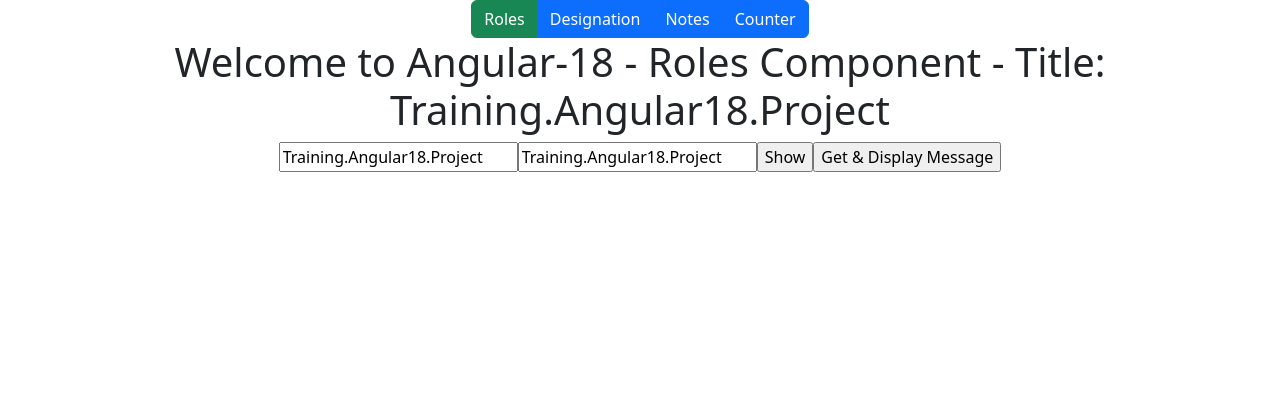
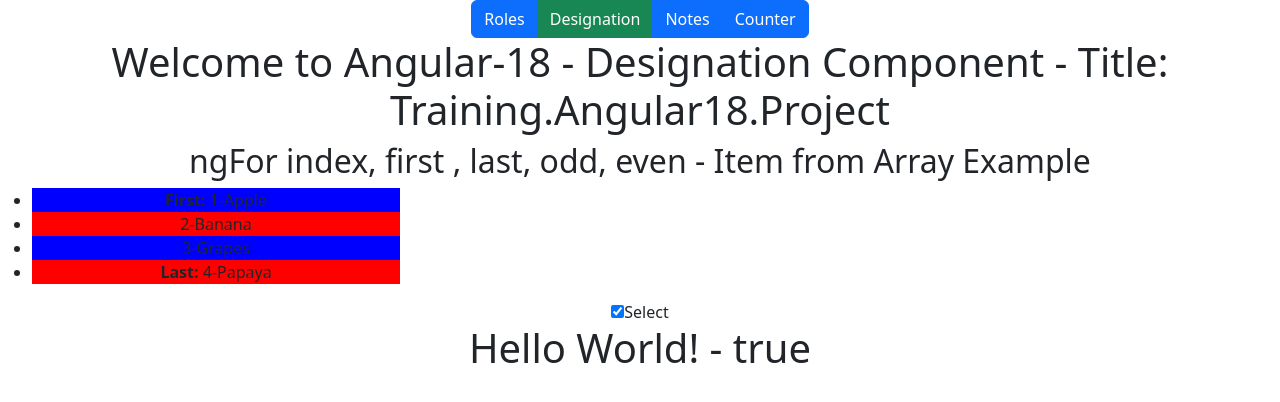
Before and after one commit to moh-faisal85/AngularJS, an Angular app in the folder Training.Angular18.Project/: page / in a window 1280 px wide. Shown: the top 402 px of the page. Built offline with nearby package versions, Linux system fonts and the light colour scheme.

Commit message:
Angular-18-Training-Set Designation Page as default by adjusting value in master component - ngIf - Show / Hide element based on variable - two way binding using checkbox Note: for 'ngIf' need to import 'FormsModule' in respective component

```diff
--- a/Training.Angular18.Project/src/app/components/designation/designation.component.html
+++ b/Training.Angular18.Project/src/app/components/designation/designation.component.html
@@ -10,4 +10,6 @@
       {{i+1}}-{{fruit}}
     </li>
   </ul>
+  <input type="checkbox" [(ngModel)]="showMe" />Select
+  <h1 *ngIf="showMe">Hello World! - {{showMe}}</h1>
 </div>
--- a/Training.Angular18.Project/src/app/components/designation/designation.component.ts
+++ b/Training.Angular18.Project/src/app/components/designation/designation.component.ts
@@ -1,14 +1,16 @@
 import { CommonModule } from '@angular/common';
 import { Component } from '@angular/core';
+import { FormsModule } from '@angular/forms';
 
 @Component({
   selector: 'app-designation',
   standalone: true,
-  imports: [CommonModule],
+  imports: [CommonModule, FormsModule],
   templateUrl: './designation.component.html',
   styleUrl: './designation.component.css'
 })
 export class DesignationComponent {
   title = "Welcome to Angular-18 - Designation Component - Title: Training.Angular18.Project";
   fruits = ['Apple', 'Banana','Grapes','Papaya'];
+  showMe: boolean = true;
 }
--- a/Training.Angular18.Project/src/app/components/master/master.component.ts
+++ b/Training.Angular18.Project/src/app/components/master/master.component.ts
@@ -14,7 +14,7 @@
 })
 
 export class MasterComponent {
-  currentComponent: string = 'Roles';
+  currentComponent: string = 'Designation';
   changeTab(tabName: string) {
     this.currentComponent = tabName;
     //alert(tabName);
```
